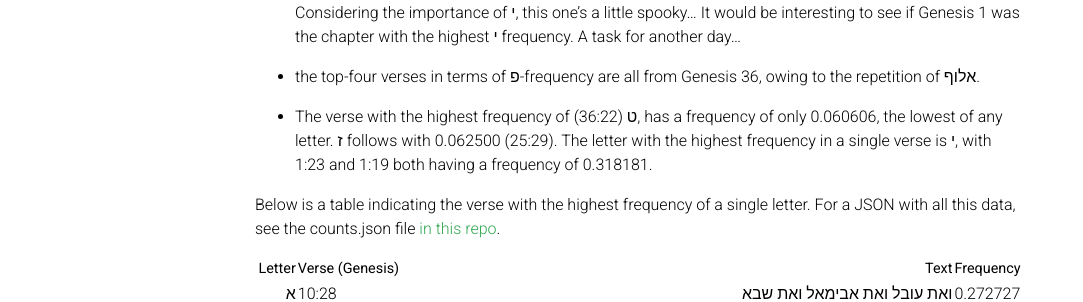
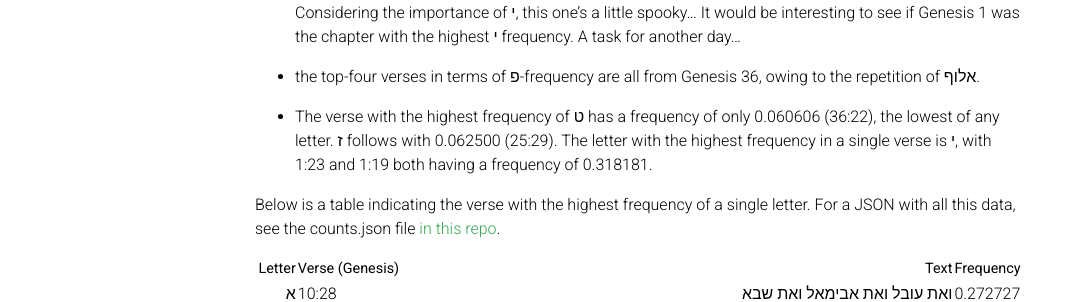
Before and after one commit to sreyfe/personal_site, a Jekyll site: the page built from _posts/2024-04-14-letter-frequency.md, in a window 1280 px wide and 900 px high, scrolled down 557 px. Shown: the part 153-455 px from the top of the window, without its empty margins (0-1083 px from the left). Built offline with Jekyll 4.4.1, drawn with Linux system fonts in a browser that asks for light colours; comment, search, counter and statistics services are not loaded; a style sheet for code colours, icons or effects is not loaded.

```diff
--- a/_posts/2024-04-14-letter-frequency.md
+++ b/_posts/2024-04-14-letter-frequency.md
@@ -19,7 +19,7 @@ So, is Genesis 1:1 the verse with the highest frequency of א? Nope, it's in 13t
 
 - the top-four verses in terms of פ-frequency are all from Genesis 36, owing to the repetition of אלוף.
 
-- The verse with the highest frequency of ט (36:22), has a frequency of only 0.060606, the lowest of any letter. ז follows with 0.062500 (25:29). The letter with the highest frequency in a single verse is י, with 1:23 and 1:19 both having a frequency of 0.318181.
+- The verse with the highest frequency of ט has a frequency of only 0.060606 (36:22), the lowest of any letter. ז follows with 0.062500 (25:29). The letter with the highest frequency in a single verse is י, with 1:23 and 1:19 both having a frequency of 0.318181.
 
 Below is a table indicating the verse with the highest frequency of a single letter. For a JSON with all this data, see the counts.json file [in this repo](https://github.com/sreyfe/hebrew_bible_frequencies).
 
```
